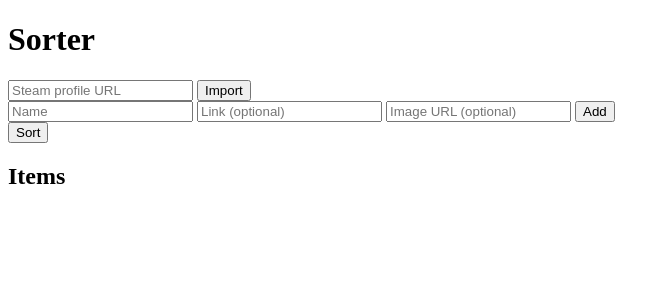
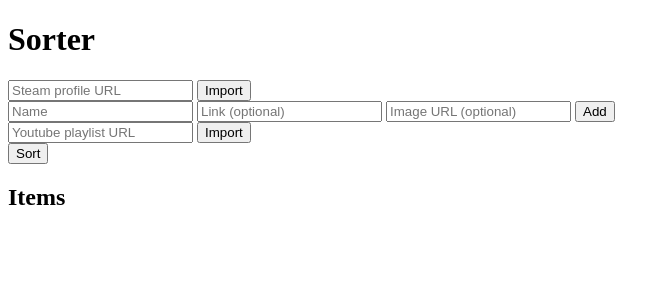
Before and after one commit to arguablykomodo/sorter, a SvelteKit app: page / in a window 1280 px wide. Shown: the top 300 px of the page, without its empty margins (0-670 px from the left). Built offline with nearby package versions, Linux system fonts and the light colour scheme.

Commit message:
feat: youtube playlist import

```diff
--- /dev/null
+++ b/src/lib/YoutubeImport.svelte
@@ -0,0 +1,43 @@
+<script lang="ts">
+  import type { ComponentProps } from "svelte";
+  import Item from "$lib/Item.svelte";
+
+  const {
+    onImport,
+  }: {
+    onImport: (items: ComponentProps<typeof Item>[]) => void;
+  } = $props();
+
+  let playlistUrl: string | undefined = $state();
+  let promise = $state();
+
+  async function fetchData() {
+    const url = `/import/youtube?url=${playlistUrl}`;
+    const response = await fetch(url);
+    const json = await response.json();
+    if (response.ok) {
+      onImport(json);
+    } else throw new Error(json.message);
+  }
+</script>
+
+<form
+  onsubmit={(e) => {
+    e.preventDefault();
+    promise = fetchData();
+  }}
+>
+  <input
+    type="url"
+    name="url"
+    bind:value={playlistUrl}
+    placeholder="Youtube playlist URL"
+    required
+  />
+  <input type="submit" value="Import" />
+  {#await promise}
+    <span>Loading...</span>
+  {:catch error}
+    <span>{error}</span>
+  {/await}
+</form>
--- a/src/routes/+page.svelte
+++ b/src/routes/+page.svelte
@@ -2,6 +2,7 @@
   import type { ComponentProps } from "svelte";
   import Item from "$lib/Item.svelte";
   import SteamImport from "$lib/SteamImport.svelte";
+  import YoutubeImport from "$lib/YoutubeImport.svelte";
   import ManualImport from "$lib/ManualImport.svelte";
   import { mergeInsertionSort, type Sorter } from "$lib/mergeInsertionSort";
 
@@ -52,6 +53,7 @@
 <h1>Sorter</h1>
 <SteamImport onImport={importItems}></SteamImport>
 <ManualImport onImport={importItems}></ManualImport>
+<YoutubeImport onImport={importItems}></YoutubeImport>
 <button onclick={startSort}>Sort</button>
 {#if sorted}
   <h2>Results</h2>
--- /dev/null
+++ b/src/routes/import/youtube/+server.ts
@@ -0,0 +1,63 @@
+import { error, json } from "@sveltejs/kit";
+import type { RequestHandler } from "./$types";
+import { GOOGLE_API_KEY } from "$env/static/private";
+
+const baseUrl = "https://www.googleapis.com";
+
+async function googleFetch(endpoint: string, params: Record<string, any>) {
+  const query = new URLSearchParams({
+    key: GOOGLE_API_KEY,
+    ...params,
+  });
+  return fetch(`${baseUrl}/${endpoint}?${query}`).then((r) => r.json());
+}
+
+interface PlaylistResponse {
+  nextPageToken: string;
+  pageInfo: { totalResults: number };
+  items: {
+    snippet: {
+      title: string;
+      thumbnails: { high: { url: string } };
+      resourceId: { videoId: string };
+    };
+  }[];
+}
+
+export const GET: RequestHandler = async (req) => {
+  const url = new URL(req.url);
+
+  const playlistUrl = url.searchParams.get("url");
+  if (!playlistUrl) error(400, "Missing URL");
+
+  const match = /^https:\/\/www\.youtube\.com\/playlist\?list=([\w\d]+)/
+    .exec(playlistUrl);
+  if (!match) error(400, "Wrong URL");
+
+  let items = [];
+
+  let nextPageToken;
+  let totalResults;
+  do {
+    let result: PlaylistResponse = await googleFetch(
+      "youtube/v3/playlistItems",
+      {
+        part: "snippet",
+        playlistId: match[1],
+        maxResults: 50,
+      },
+    );
+    nextPageToken = result.nextPageToken;
+    totalResults = result.pageInfo.totalResults;
+    const newItems = result.items
+      .filter((item) => item.snippet.thumbnails.high)
+      .map((item) => ({
+        name: item.snippet.title,
+        link: "https://youtu.be/" + item.snippet.resourceId.videoId,
+        image: item.snippet.thumbnails.high.url,
+      }));
+    items.push(...newItems);
+  } while (items.length < totalResults);
+
+  return json(items);
+};
```
Also changed, not shown: 1 other file (tests, documents, lock files or other folders).
